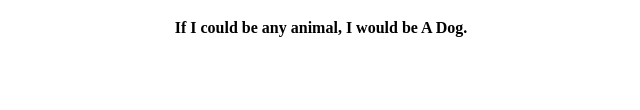
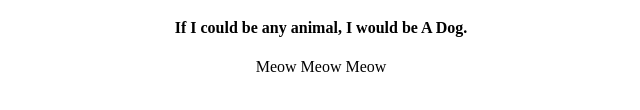
Before and after one commit to MitchellNC22/my-first-repo, a plain HTML site: page index.html in a window 1280 px wide. Shown: the part 290-400 px from the top of the page, without its empty margins (319-959 px from the left). Drawn offline with Linux system fonts and the light colour scheme.

Commit message:
added meows

```diff
--- a/index.html
+++ b/index.html
@@ -15,6 +15,7 @@
 					<h4>My favorite color is Blue.</h4>
 					<h4>My favorite food is Pizza.</h4>
 					<h4>If I could be any animal, I would be A Dog.</h4>
+                    <p>Meow Meow Meow</p>
 			</div>
 		  </body>
 		</html>
```
